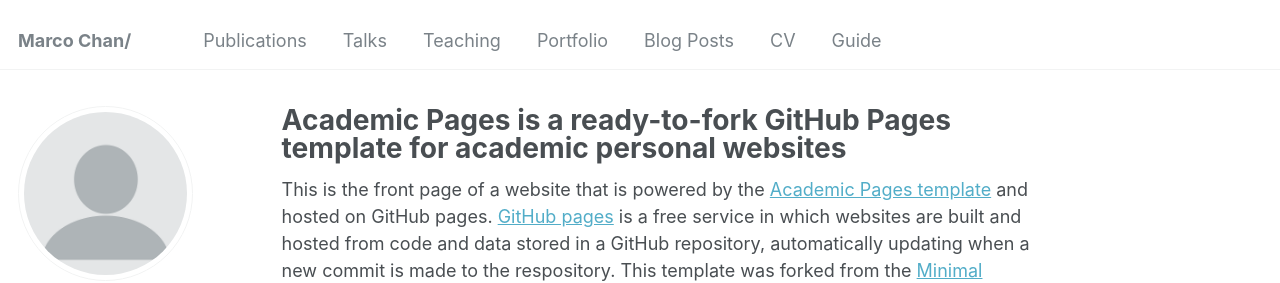
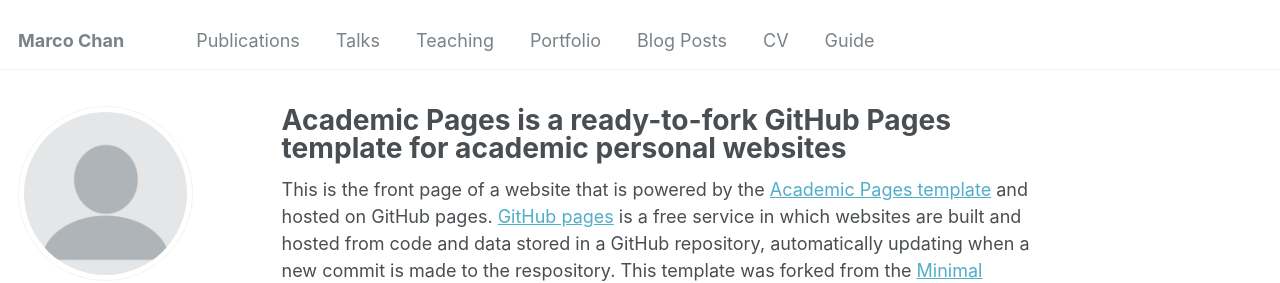
Before and after one commit to Marco-ProspectivePhD/home, a Jekyll site: the page built from _pages/about.md, in a window 1280 px wide. Shown: the top 283 px of the page. Built offline with Jekyll 4.4.1, drawn with Linux system fonts in a browser that asks for light colours; some web fonts are replaced.

```diff
--- a/_config.yml
+++ b/_config.yml
@@ -8,7 +8,7 @@
 
 # Basic Site Settings
 locale                   : "en-US"
-title                    : "Marco Chan/"
+title                    : "Marco Chan"
 title_separator          : "-"
 name                     : &name "Marco Chan"
 description              : &description "I am a second-year master student in the Faculty of Information, Unniversity of Toronto"
@@ -32,7 +32,7 @@ author:
 
   # Academic websites
   arxiv            : # URL - Update with the correct link to your profile
-  googlescholar    : "https://scholar.google.com/citations?user=PS_CX0AAAAAJ"
+  googlescholar    : "https://scholar.google.ca/citations?hl=en&user=ijxkh2sAAAAJ"
   impactstory      : # URL
   orcid            : "http://orcid.org/yourorcidurl"
   semantic         : # URL
```
